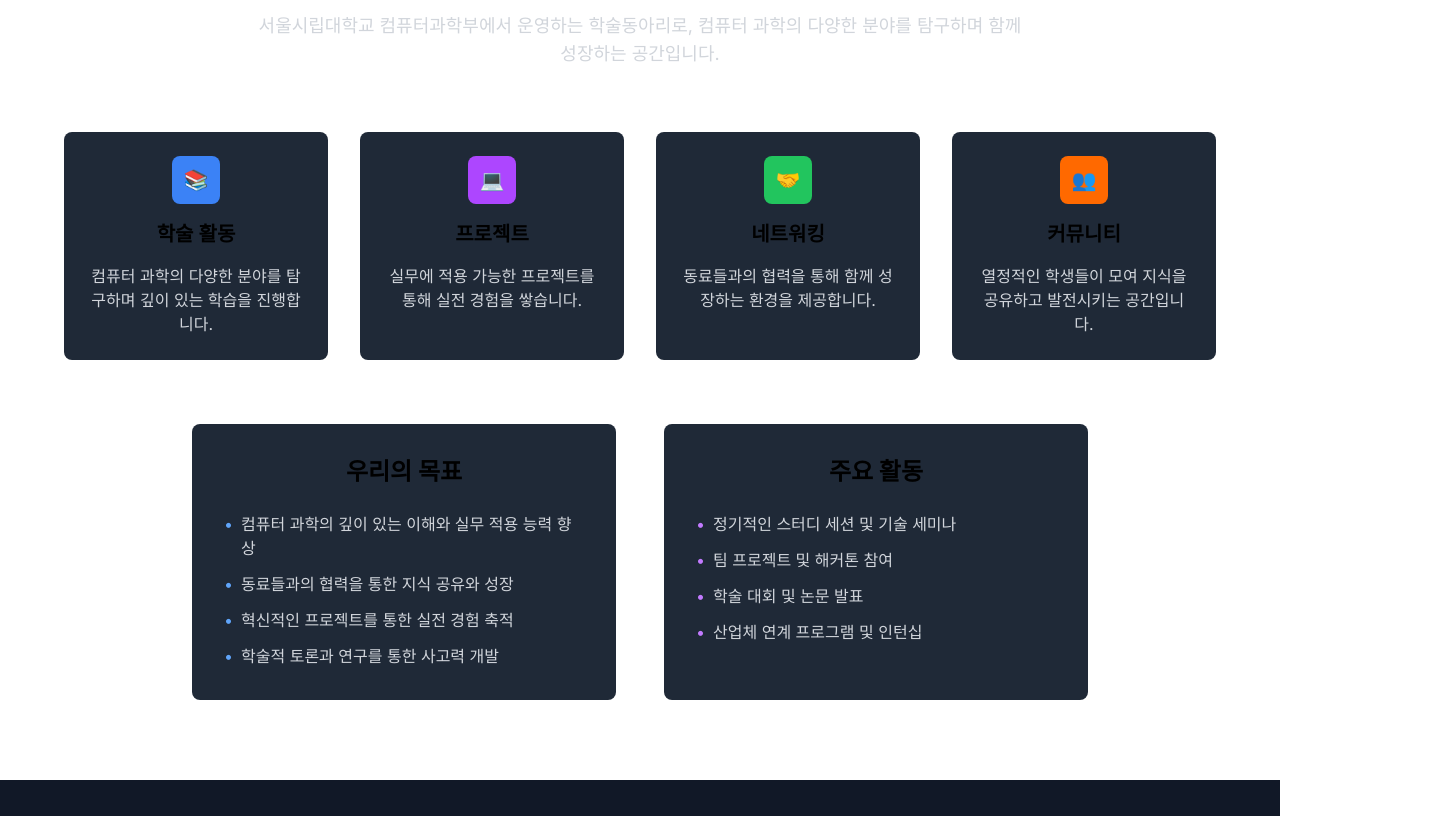
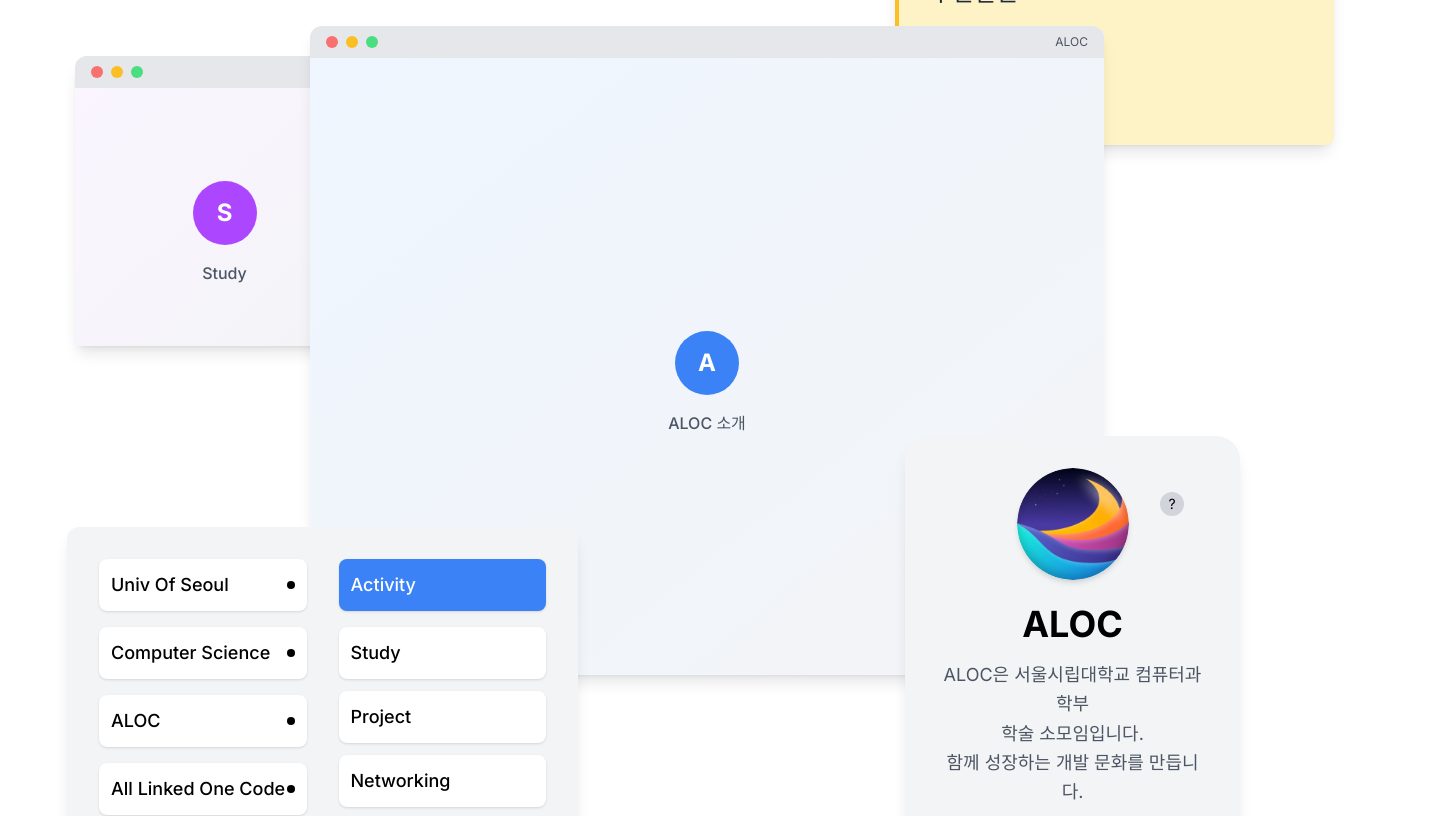
Before and after one commit to ALOC-dev/aloc-homepage, a Next.js app: page /introduction in a window 1280 px wide. Shown: the part 940-1756 px from the top of the page, 1440 px wide, since content can reach past the window. Built offline with nearby package versions, Linux system fonts and the light colour scheme.

Commit message:
feat : 알록이란? 섹션 1차 구현

```diff
--- a/src/app/introduction/page.tsx
+++ b/src/app/introduction/page.tsx
@@ -67,7 +67,7 @@
   }, [scrollProgress, isScrollLocked]);
 
   return (
-    <div className='min-h-screen bg-white'>
+    <div className='min-h-screen bg-white w-[1440px] h-[1080px]'>
       {/* 게이지바 페이지 */}
       <div className='min-h-screen flex flex-col items-center justify-center px-4 bg-black'>
         {/* 스크롤바 콘텐츠 */}
@@ -127,115 +127,154 @@
         </div>
       </div>
 
-      {/* 추가 콘텐츠 섹션 */}
-      <div className='bg-white to-gray-900 py-20'>
-        <div className='container mx-auto px-4'>
-          <div className='text-white text-center mb-16'>
-            <h2 className='text-3xl md:text-4xl font-bold mb-8'>ALOC 소개</h2>
-            <p className='text-lg text-gray-300 max-w-3xl mx-auto'>
-              서울시립대학교 컴퓨터과학부에서 운영하는 학술동아리로, 컴퓨터
-              과학의 다양한 분야를 탐구하며 함께 성장하는 공간입니다.
-            </p>
+      {/* 알록이란? 섹션 */}
+      <div className='bg-white relative min-h-screen w-[1440px] h-[1080px]'>
+        {/* 전체 프레임 기준으로 카드들을 겹쳐서 배치 */}
+
+        {/* 1. 노트 스타일 카드 (우상단) */}
+        <div className='absolute top-[61px] right-[106px] w-[439px] h-[224px] bg-yellow-50 rounded-xl shadow-lg border-l-4 border-yellow-400'>
+          <div className='bg-yellow-100 rounded-lg p-6 h-full'>
+            <h3 className='text-2xl font-medium text-gray-800 mb-4'>
+              ALOC, All Linked One Code. 하나의 연결된~
+            </h3>
           </div>
+        </div>
 
-          {/* 주요 활동 카드 */}
-          <div className='grid md:grid-cols-2 lg:grid-cols-4 gap-8 max-w-6xl mx-auto mb-16'>
-            <div className='bg-gray-800 p-6 rounded-lg hover:bg-gray-700 transition-colors'>
-              <div className='w-12 h-12 bg-blue-500 rounded-lg flex items-center justify-center mb-4 mx-auto'>
-                <span className='text-white font-bold text-xl'>📚</span>
+        {/* 2. 조직도 스타일 카드 (좌하단) */}
+        <div className='absolute bottom-[93px] left-[67px] w-[511px] h-[320px] bg-gray-100 rounded-xl p-8 shadow-lg z-20'>
+          <div className='grid grid-cols-1 md:grid-cols-2 gap-8 h-full'>
+            {/* 왼쪽: 조직도 */}
+            <div className='space-y-4'>
+              <div className='flex items-center justify-between p-3 bg-white rounded-lg shadow-sm'>
+                <span className='text-lg font-medium'>Univ Of Seoul</span>
+                <div className='w-2 h-2 bg-black rounded-full'></div>
               </div>
-              <h3 className='text-xl font-semibold mb-4 text-center'>
-                학술 활동
-              </h3>
-              <p className='text-gray-300 text-center'>
-                컴퓨터 과학의 다양한 분야를 탐구하며 깊이 있는 학습을
-                진행합니다.
+              <div className='flex items-center justify-between p-3 bg-white rounded-lg shadow-sm'>
+                <span className='text-lg font-medium'>Computer Science</span>
+                <div className='w-2 h-2 bg-black rounded-full'></div>
+              </div>
+              <div className='flex items-center justify-between p-3 bg-white rounded-lg shadow-sm'>
+                <span className='text-lg font-medium'>ALOC</span>
+                <div className='w-2 h-2 bg-black rounded-full'></div>
+              </div>
+              <div className='flex items-center justify-between p-3 bg-white rounded-lg shadow-sm'>
+                <span className='text-lg font-medium'>All Linked One Code</span>
+                <div className='w-2 h-2 bg-black rounded-full'></div>
+              </div>
+            </div>
+
+            {/* 오른쪽: 활동 분야 */}
+            <div className='space-y-4'>
+              <div className='p-3 bg-blue-500 text-white rounded-lg shadow-sm'>
+                <span className='text-lg font-medium'>Activity</span>
+              </div>
+              <div className='grid grid-cols-1 gap-3'>
+                <div className='p-3 bg-white rounded-lg shadow-sm'>
+                  <span className='text-lg font-medium'>Study</span>
+                </div>
+                <div className='p-3 bg-white rounded-lg shadow-sm'>
+                  <span className='text-lg font-medium'>Project</span>
+                </div>
+                <div className='p-3 bg-white rounded-lg shadow-sm'>
+                  <span className='text-lg font-medium'>Networking</span>
+                </div>
+              </div>
+            </div>
+          </div>
+        </div>
+
+        {/* 3. 중앙 탭 */}
+        <div className='absolute top-[166px] left-[310px] z-10'>
+          <div className='w-[794px] h-[649px] bg-gray-100 rounded-t-xl overflow-hidden shadow-lg'>
+            <div className='bg-gray-200 px-4 py-2 flex items-center justify-between'>
+              <div className='flex items-center gap-2'>
+                <div className='w-3 h-3 bg-red-400 rounded-full'></div>
+                <div className='w-3 h-3 bg-yellow-400 rounded-full'></div>
+                <div className='w-3 h-3 bg-green-400 rounded-full'></div>
+              </div>
+              <span className='text-xs text-gray-600'>ALOC</span>
+            </div>
+            <div className='h-full bg-gradient-to-br from-blue-50 to-gray-100 flex items-center justify-center'>
+              <div className='text-center'>
+                <div className='w-16 h-16 bg-blue-500 rounded-full mx-auto mb-4 flex items-center justify-center'>
+                  <span className='text-white text-2xl font-bold'>A</span>
+                </div>
+                <p className='text-gray-600 font-medium'>ALOC 소개</p>
+              </div>
+            </div>
+          </div>
+        </div>
+
+        {/* 4. 좌 상단 탭 */}
+        <div className='absolute top-[196px] left-[75px] w-[299px] h-[290px] bg-gray-100 rounded-t-xl overflow-hidden shadow-lg'>
+          <div className='bg-gray-200 px-4 py-2 flex items-center justify-between'>
+            <div className='flex items-center gap-2'>
+              <div className='w-3 h-3 bg-red-400 rounded-full'></div>
+              <div className='w-3 h-3 bg-yellow-400 rounded-full'></div>
+              <div className='w-3 h-3 bg-green-400 rounded-full'></div>
+            </div>
+            <span className='text-xs text-gray-600'>ALOC</span>
+          </div>
+          <div className='h-full bg-gradient-to-br from-purple-50 to-gray-100 flex items-center justify-center'>
+            <div className='text-center'>
+              <div className='w-16 h-16 bg-purple-500 rounded-full mx-auto mb-4 flex items-center justify-center'>
+                <span className='text-white text-2xl font-bold'>S</span>
+              </div>
+              <p className='text-gray-600 font-medium'>Study</p>
+            </div>
+          </div>
+        </div>
+
+        {/* 5. 메인 소개 카드 (우하단) */}
+        <div className='absolute bottom-[59px] right-[200px] w-[335px] h-[445px] bg-gray-100 rounded-3xl p-8 shadow-lg overflow-hidden z-40'>
+          {/* 메인 콘텐츠 */}
+          <div className='relative z-10 flex flex-col items-center text-center'>
+            {/* 로고 이미지 */}
+            <div className='w-28 h-28 rounded-full overflow-hidden bg-white shadow-md flex-shrink-0 mb-6'>
+              <Image
+                src='/images/introduction/aloc-logo.png'
+                alt='ALOC Logo'
+                width={112}
+                height={112}
+                className='object-cover'
+              />
+            </div>
+
+            {/* 텍스트 콘텐츠 */}
+            <div className='mb-8'>
+              <h2 className='text-4xl font-bold text-black mb-4'>ALOC</h2>
+              <p className='text-lg text-gray-600 leading-relaxed'>
+                ALOC은 서울시립대학교 컴퓨터과학부
+                <br />
+                학술 소모임입니다.
+                <br />
+                함께 성장하는 개발 문화를 만듭니다.
               </p>
             </div>
 
-            <div className='bg-gray-800 p-6 rounded-lg hover:bg-gray-700 transition-colors'>
-              <div className='w-12 h-12 bg-purple-500 rounded-lg flex items-center justify-center mb-4 mx-auto'>
-                <span className='text-white font-bold text-xl'>💻</span>
-              </div>
-              <h3 className='text-xl font-semibold mb-4 text-center'>
-                프로젝트
-              </h3>
-              <p className='text-gray-300 text-center'>
-                실무에 적용 가능한 프로젝트를 통해 실전 경험을 쌓습니다.
-              </p>
+            {/* 버튼 그룹 */}
+            <div className='w-full space-y-3'>
+              <button className='w-full bg-gradient-to-b from-blue-500 to-blue-600 text-white px-8 py-3 rounded-lg font-medium hover:from-blue-600 hover:to-blue-700 transition-all duration-300 shadow-md'>
+                가입하기!
+              </button>
+              <button className='w-full bg-gray-300 text-black px-8 py-3 rounded-lg font-medium hover:bg-gray-400 transition-all duration-300'>
+                재밌겠다!
+              </button>
             </div>
 
-            <div className='bg-gray-800 p-6 rounded-lg hover:bg-gray-700 transition-colors'>
-              <div className='w-12 h-12 bg-green-500 rounded-lg flex items-center justify-center mb-4 mx-auto'>
-                <span className='text-white font-bold text-xl'>🤝</span>
-              </div>
-              <h3 className='text-xl font-semibold mb-4 text-center'>
-                네트워킹
-              </h3>
-              <p className='text-gray-300 text-center'>
-                동료들과의 협력을 통해 함께 성장하는 환경을 제공합니다.
-              </p>
+            {/* 도움말 버튼 */}
+            <div className='absolute top-6 right-6'>
+              <button className='w-6 h-6 bg-gray-300 rounded-full flex items-center justify-center text-black text-sm hover:bg-gray-400 transition-colors'>
+                ?
+              </button>
             </div>
 
-            <div className='bg-gray-800 p-6 rounded-lg hover:bg-gray-700 transition-colors'>
-              <div className='w-12 h-12 bg-orange-500 rounded-lg flex items-center justify-center mb-4 mx-auto'>
-                <span className='text-white font-bold text-xl'>👥</span>
-              </div>
-              <h3 className='text-xl font-semibold mb-4 text-center'>
-                커뮤니티
-              </h3>
-              <p className='text-gray-300 text-center'>
-                열정적인 학생들이 모여 지식을 공유하고 발전시키는 공간입니다.
-              </p>
-            </div>
-          </div>
-
-          {/* 상세 정보 섹션 */}
-          <div className='grid md:grid-cols-2 gap-12 max-w-4xl mx-auto'>
-            <div className='bg-gray-800 p-8 rounded-lg'>
-              <h3 className='text-2xl font-bold mb-6 text-center'>
-                우리의 목표
-              </h3>
-              <ul className='text-gray-300 space-y-3'>
-                <li className='flex items-start'>
-                  <span className='text-blue-400 mr-2'>•</span>
-                  컴퓨터 과학의 깊이 있는 이해와 실무 적용 능력 향상
-                </li>
-                <li className='flex items-start'>
-                  <span className='text-blue-400 mr-2'>•</span>
-                  동료들과의 협력을 통한 지식 공유와 성장
-                </li>
-                <li className='flex items-start'>
-                  <span className='text-blue-400 mr-2'>•</span>
-                  혁신적인 프로젝트를 통한 실전 경험 축적
-                </li>
-                <li className='flex items-start'>
-                  <span className='text-blue-400 mr-2'>•</span>
-                  학술적 토론과 연구를 통한 사고력 개발
-                </li>
-              </ul>
-            </div>
-
-            <div className='bg-gray-800 p-8 rounded-lg'>
-              <h3 className='text-2xl font-bold mb-6 text-center'>주요 활동</h3>
-              <ul className='text-gray-300 space-y-3'>
-                <li className='flex items-start'>
-                  <span className='text-purple-400 mr-2'>•</span>
-                  정기적인 스터디 세션 및 기술 세미나
-                </li>
-                <li className='flex items-start'>
-                  <span className='text-purple-400 mr-2'>•</span>팀 프로젝트 및
-                  해커톤 참여
-                </li>
-                <li className='flex items-start'>
-                  <span className='text-purple-400 mr-2'>•</span>
-                  학술 대회 및 논문 발표
-                </li>
-                <li className='flex items-start'>
-                  <span className='text-purple-400 mr-2'>•</span>
-                  산업체 연계 프로그램 및 인턴십
-                </li>
-              </ul>
+            {/* 체크박스 */}
+            <div className='absolute bottom-6 left-1/2 transform -translate-x-1/2 flex items-center gap-2'>
+              <input type='checkbox' id='dontAsk' className='w-4 h-4' />
+              <label htmlFor='dontAsk' className='text-sm text-gray-600'>
+                다시 묻지 않기
+              </label>
             </div>
           </div>
         </div>
```
